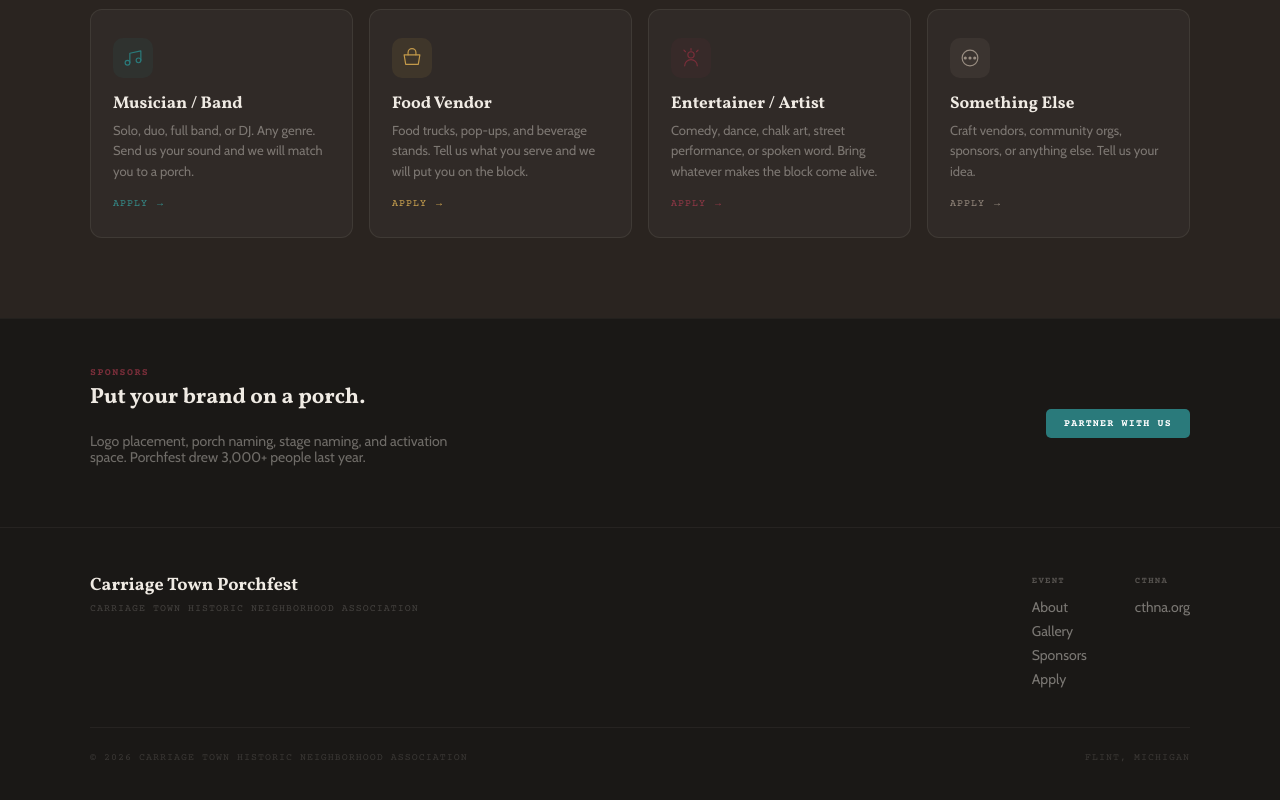
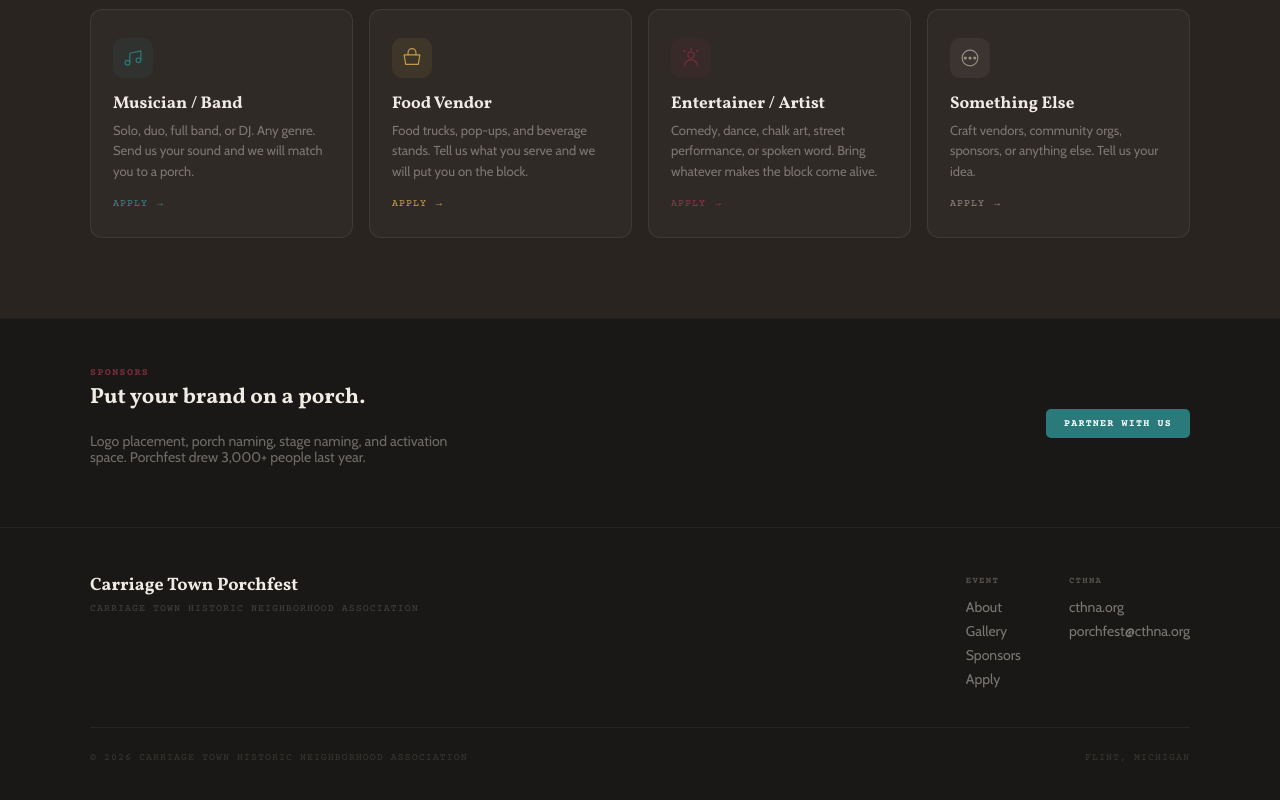
Before and after one commit to Travis-Gilbert/our-civic-atlas, a Next.js app: page /porchfest-public in a window 1280 px wide. Shown: the part 4570-5370 px from the top of the page. Built offline with nearby package versions, Linux system fonts and the light colour scheme.

Commit message:
fix(porchfest): restore contact email in footer

```diff
--- a/src/components/porchfest-site/components/Footer.tsx
+++ b/src/components/porchfest-site/components/Footer.tsx
@@ -26,6 +26,7 @@ export default function Footer() {
           <div>
             <h4 style={{ ...mono, fontSize: 9, fontWeight: 700, textTransform: 'uppercase', letterSpacing: '.14em', color: 'rgba(240,235,228,.28)', marginBottom: 12 }}>CTHNA</h4>
             <a href="https://www.cthna.org" target="_blank" rel="noopener noreferrer" style={{ ...sans, display: 'block', fontSize: 14, color: muted, textDecoration: 'none', marginBottom: 8 }}>cthna.org</a>
+            <a href="mailto:porchfest@cthna.org" style={{ ...sans, display: 'block', fontSize: 14, color: muted, textDecoration: 'none', marginBottom: 8 }}>porchfest@cthna.org</a>
           </div>
         </div>
       </div>
```
